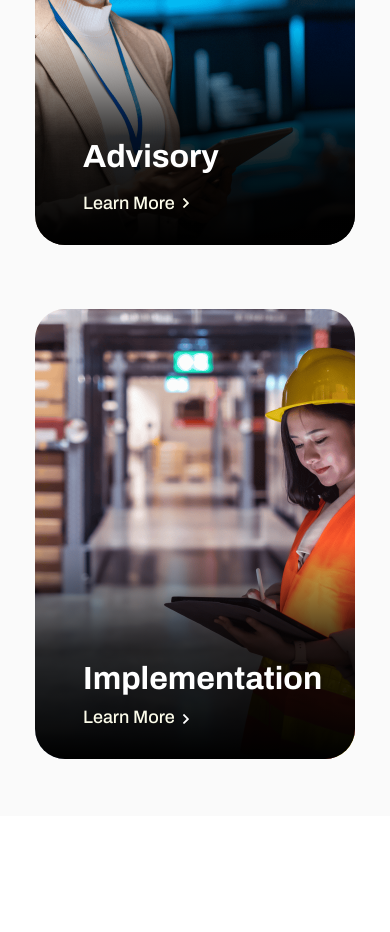
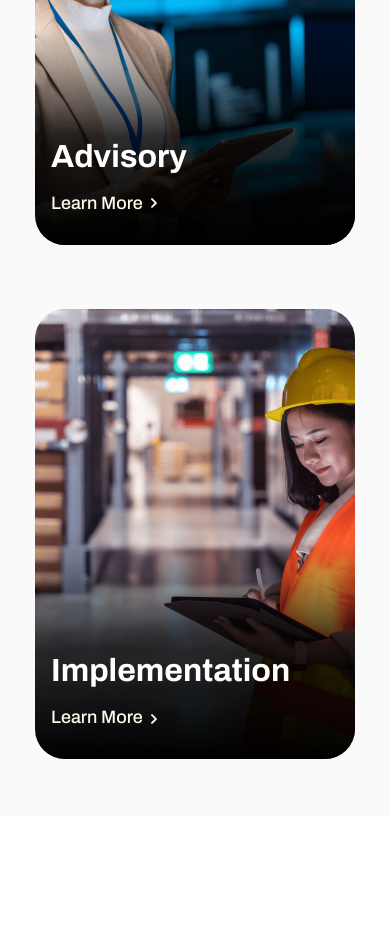
Before and after one commit to Sandeep9480/DT-SYSTEM, a Next.js app: page / in a window 390 px wide. Shown: the part 2340-3272 px from the top of the page. Built offline with nearby package versions, Linux system fonts and the light colour scheme.

Commit message:
advisory page responsive

```diff
--- a/components/ServicesLeft.tsx
+++ b/components/ServicesLeft.tsx
@@ -34,10 +34,10 @@ const ServicesLeft: NextPage<ServicesLeftType> = ({
 
         {/* Default Content */}
         <div className="absolute bottom-[1rem] left-[2rem] right-0 z-[2] p-4 flex flex-col gap-2 transition-opacity duration-300 group-hover:opacity-0">
-          <h1 className="text-[3rem] font-bold sm:text-[2rem] m-0 leading-tight mq1050:text-[2rem]">
+          <h1 className="text-[3rem] font-bold sm:text-[2rem] m-0 leading-tight mq1050:text-[2rem] mq1050:ml-[-2rem]">
             Advisory
           </h1>
-          <div className="flex items-center gap-2 text-color-4 mt-2">
+          <div className="flex items-center gap-2 text-color-4 mt-2 mq1050:ml-[-2rem]">
             <span className="text-[1.125rem] font-medium sm:text-[1rem]">Learn More</span>
             <Image
               className="w-[0.375rem] h-auto relative"
--- a/components/ServicesRight.tsx
+++ b/components/ServicesRight.tsx
@@ -26,10 +26,10 @@ const ServicesRight: NextPage<ServicesRightType> = ({ className = "" }) => {
 
         {/* Default Content */}
         <div className="absolute bottom-[1rem] left-[2rem] right-0 z-[2] p-4 flex flex-col gap-2 transition-opacity duration-300 group-hover:opacity-0">
-          <h1 className="text-[3rem] font-bold sm:text-[2rem] m-0 leading-tight mq1050:text-[2rem]">
+          <h1 className="text-[3rem] font-bold sm:text-[2rem] m-0 leading-tight mq1050:text-[2rem] mq1050:ml-[-2rem]">
             Implementation
           </h1>
-          <div className="flex items-center gap-2 text-color-4">
+          <div className="flex items-center gap-2 text-color-4 mt-2 mq1050:ml-[-2rem]">
             <span className="text-[1.125rem] font-medium sm:text-[1rem]">Learn More</span>
             <Image
               className="w-[0.375rem] h-auto mt-1"
--- a/pages/ServicesImplementation.tsx
+++ b/pages/ServicesImplementation.tsx
@@ -253,7 +253,7 @@ const ServicesImplementation: NextPage = () => {
         heroTitle="Implementation Services"
         homeServiceAdvisory="Home • Service • Implementation"
       />
-      <div className="w-[54.813rem] relative leading-[1.875rem] whitespace-pre-wrap inline-block max-w-full font-archivo text-[1.125rem] text-color-6 ml-[4.375rem] mt-[0rem] mb-[4rem] mq400:w-[80%] mq900:ml-[1rem] mq400:text-[1.2rem] mq400:leading-[1.5rem]" >
+      <div className="w-[54.813rem] relative leading-[1.875rem] whitespace-pre-wrap inline-block max-w-full font-archivo text-[1.125rem] text-color-6 ml-[4.375rem] mt-[0rem] mb-[4rem] mq1000:w-[80%] mq900:ml-[1rem] mq400:text-[1.2rem] mq400:leading-[1.5rem]" >
         The following are the implementation services we can deliver to help you
         realise your strategic goals. They also set the foundation to approach
         custom automated workflows, e.g. loan operations, claims management,
--- a/tailwind.config.js
+++ b/tailwind.config.js
@@ -115,6 +115,9 @@ module.exports = {
       mq400: {
         raw: "screen and (max-width: 400px)",
       },
+      mq1000: {
+        raw: "screen and (max-width: 1000px)",
+      },
     },
   },
   corePlugins: {
```
